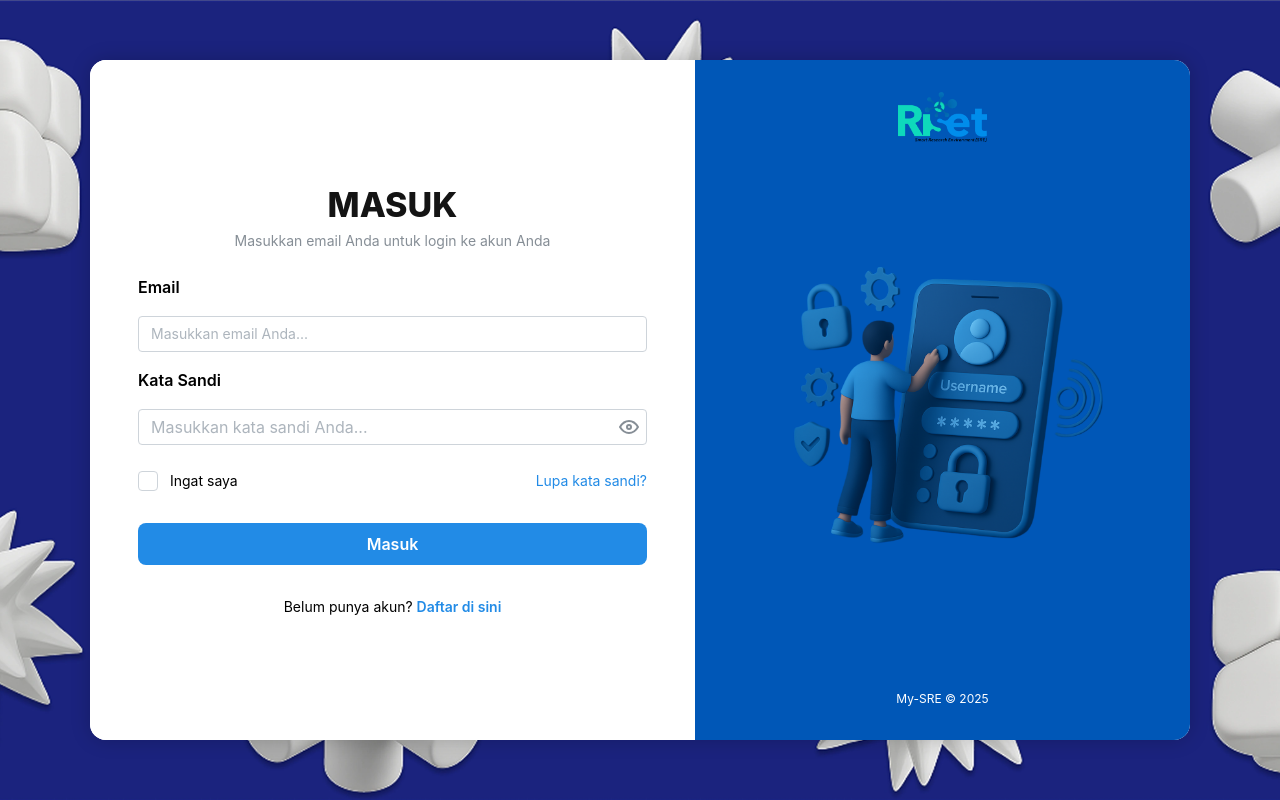
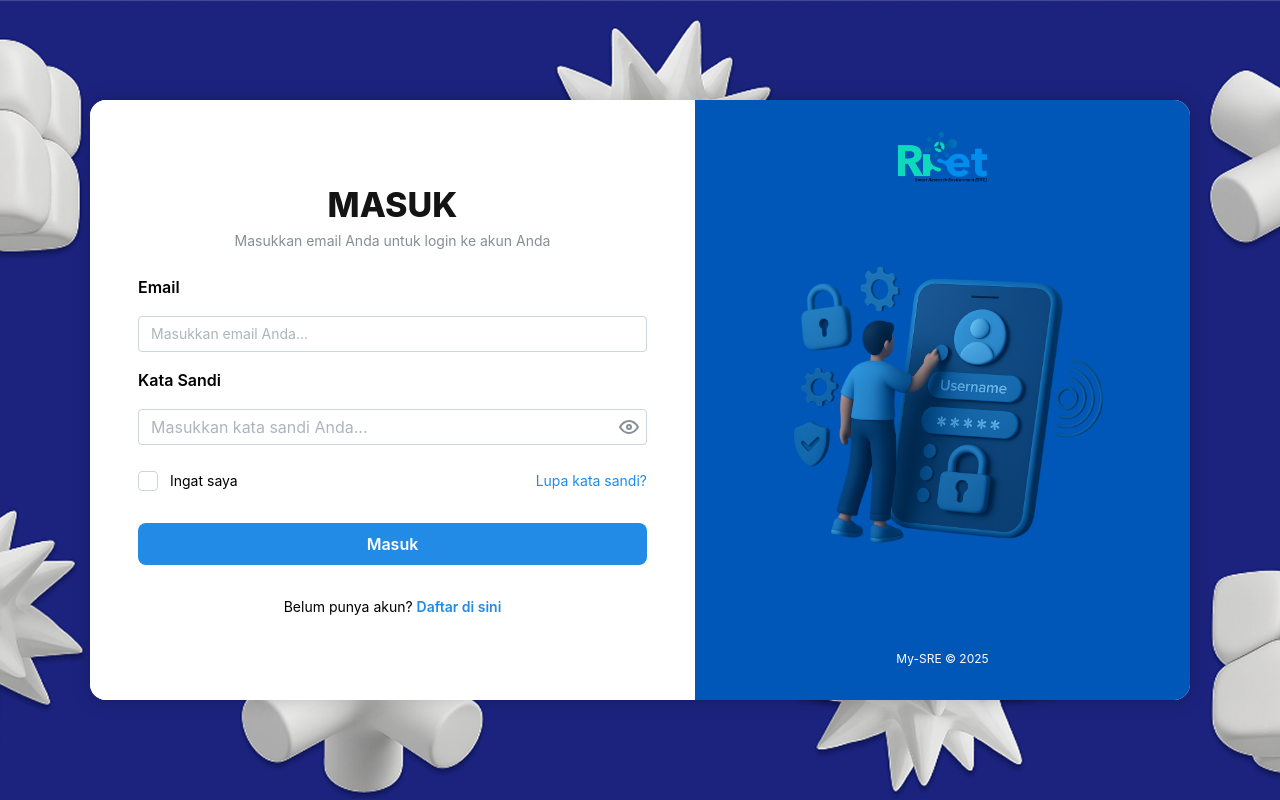
Before and after one commit to ranggayss/sre-monorepo, a Next.js app in the folder apps/main/: page /signin in a window 1280 px wide. Built offline with nearby package versions, Linux system fonts and the light colour scheme.

Commit message:
[edit](page): edit page signin

```diff
--- a/apps/main/src/app/signin/page.tsx
+++ b/apps/main/src/app/signin/page.tsx
@@ -17,11 +17,6 @@ import { useState } from "react";
 import NextImage from "next/image";
 import { IconEye, IconEyeOff, IconAlertCircle } from "@tabler/icons-react";
 import { useRouter } from "next/navigation";
-
-// Gambar
-// import logoImage from "../imageCollection/LogoSRE_Fix.png";
-// import backgroundImage from "../imageCollection/login-background.png";
-// import illustrationImage from "../imageCollection/login-illustration.png";
 
 import { signIn } from "../actions";
 
@@ -50,23 +45,13 @@ export default function LoginPage() {
         setError(result.error);
         setLoading(false);
       } else if (result?.success) {
-        // Tunggu sebentar untuk memastikan session ter-set
         await new Promise(resolve => setTimeout(resolve, 200));
 
-        // Client-side redirect ke brain app
-        // const brainUrl = `${process.env.NEXT_PUBLIC_BRAIN_APP_URL || 'http://brain.lvh.me:3001'}/`;
         const profileUrl = `${process.env.NEXT_PUBLIC_PROFILE_APP_URL || 'http://profile.lvh.me:3002/dashboard'}/`;
         console.log('Redirecting to:', profileUrl);
 
-        // Force full page navigation untuk cross-domain
         window.location.href = profileUrl;
-        // window.open(profileUrl, '_blank');
-
-        // Alternative untuk same domain:
-        // router.push(brainUrl);
-        // router.refresh();
       } else {
-        // Jika tidak ada result atau result tidak sesuai ekspektasi
         setError("Unexpected response from server");
         setLoading(false);
       }
@@ -80,20 +65,22 @@ export default function LoginPage() {
   return (
     <Box
       style={{
-        height: "100vh",
+        minHeight: "100vh",
         backgroundImage: `url('/webp/login-background.webp')`,
         backgroundSize: "cover",
         backgroundPosition: "center",
         display: "flex",
         alignItems: "center",
         justifyContent: "center",
+        padding: "20px",
       }}
     >
       <Box
         style={{
-          width: "90%",
+          width: "100%",
           maxWidth: 1100,
-          height: "85vh",
+          minHeight: "600px",
+          maxHeight: "90vh",
           display: "flex",
           boxShadow: "0 0 20px rgba(0,0,0,0.2)",
           borderRadius: 16,
@@ -110,6 +97,7 @@ export default function LoginPage() {
             display: "flex",
             flexDirection: "column",
             justifyContent: "center",
+            overflowY: "auto",
           }}
         >
           <Box style={{ textAlign: "center", marginBottom: 24 }}>
@@ -202,7 +190,7 @@ export default function LoginPage() {
               >
                 {loading ? "Masuk..." : "Masuk"}
               </Button>
-              {/* Tambahkan navigasi ke Sign Up */}
+
               <Text ta="center" size="sm" mt="md">
                 Belum punya akun?{" "}
                 <Text
```
